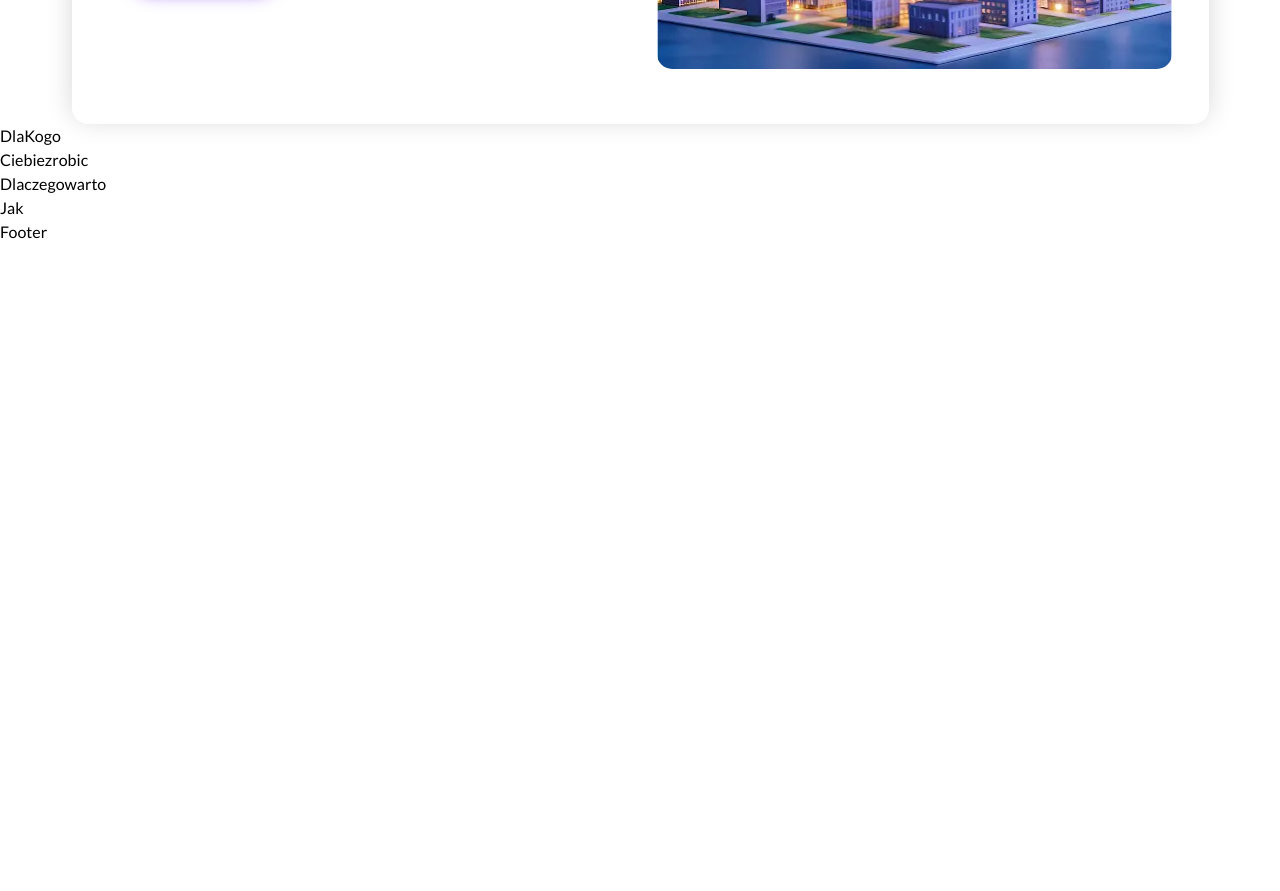
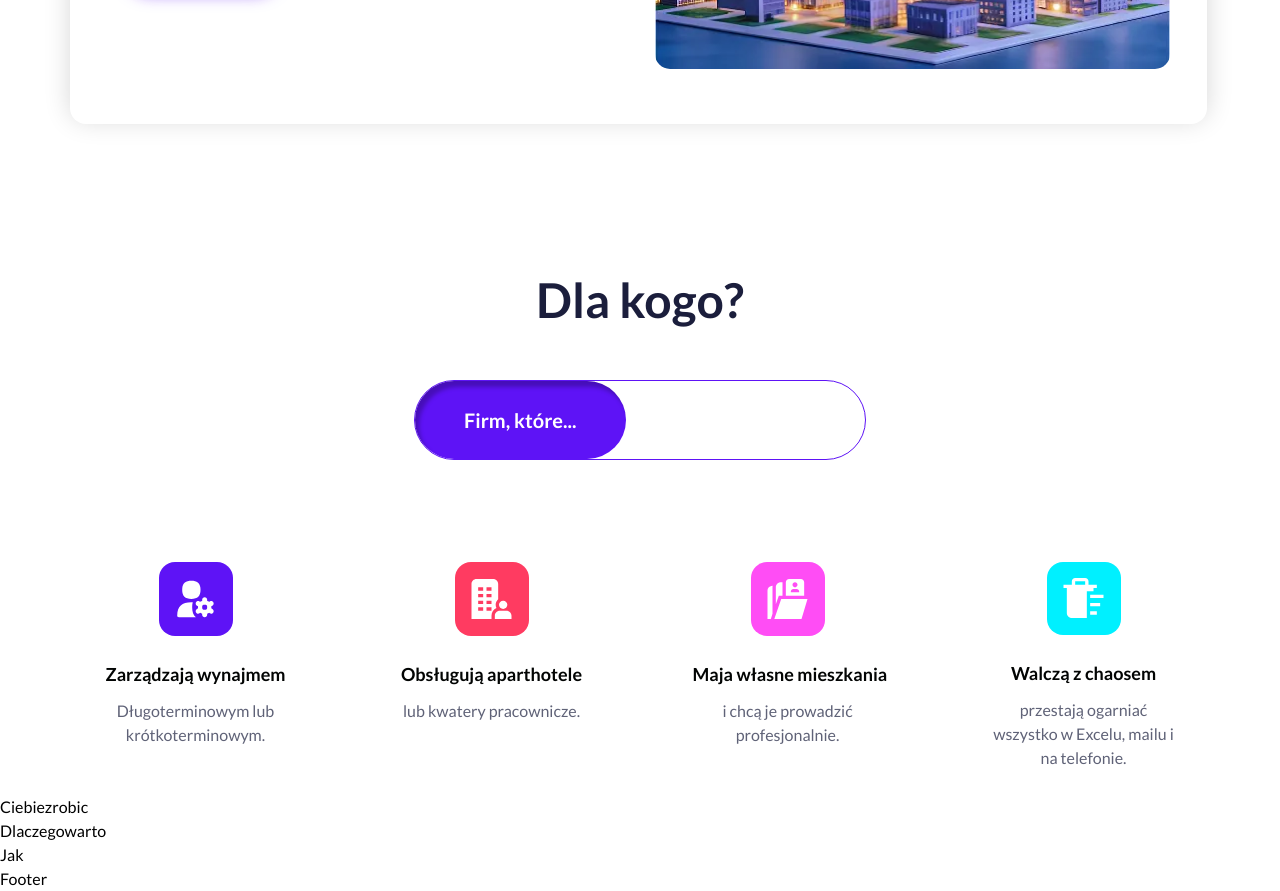
Before and after one commit to Nehaboora033/Test, a React (Vite) app: page / in a window 1280 px wide. Shown: the part 1700-2591 px from the top of the page. Before the commit the page ends 1944 px from the top, so only its background shows below. Built offline with nearby package versions, Linux system fonts and the light colour scheme.

Commit message:
created the dla

```diff
--- a/src/App.css
+++ b/src/App.css
@@ -12,9 +12,10 @@ body {
 
 @theme {
     --shadow-purple: 0px 1px 15px 0px #5E13F687;
-    --shadow-red: 5px 7px 58.2px 0px #FF3B611A;
     --shadow-black: 0px -4px 27px 0px #00000029;
     --shadow-lightblack: 0px -3.01px 20.32px 0px #00000029;
+    --shadow-inner: 4px 6px 4px 0px #00000040 inset;
+
 
     /* common page purple */
     --color-purple: #5E13F6;
@@ -66,12 +67,12 @@ body {
 }
 
 /* shadows */
+
+.shadowinner{
+    box-shadow: var(--shadow-inner);
+}
 .shadowpurple {
     box-shadow: var(--shadow-purple);
-}
-
-.shadowred {
-    box-shadow: var(--shadow-red);
 }
 
 .shadowblack {
@@ -80,4 +81,5 @@ body {
 
 .shadowlightblack {
     box-shadow: var(--shadow-lightblack);
+
 }
--- a/src/components/DlaKogo.jsx
+++ b/src/components/DlaKogo.jsx
@@ -1,8 +1,45 @@
 import React from 'react'
+import SubHeading from './common/SubHeading'
+import Button from './common/Button'
+import { Dla_Data } from '../utils/helper'
+import Box from './common/box'
+import Description from './common/Description'
+import { Dla_Box_Color, Dla_Box_Shadow, Dla_Card_Shadow } from '../utils/helper'
 
 const DlaKogo = () => {
   return (
-    <div>DlaKogo</div>
+    <div className='max-w-[1164px] w-full mx-auto px-3'>
+      <div className='max-w-[1140px] '>
+        <SubHeading className='text-center mb-[44px]'>Dla kogo?</SubHeading>
+        <div className='border border-[#5E13F6] rounded-[73px] max-w-[452px] w-full mx-auto mb-[77px]'>
+          <Button className='!font-bold !text-[20px]  purple !rounded-[73px] !py-[24px] !px-[49px] shadowinner'>Firm, które...</Button>
+        </div>
+        {/* cards data */}
+        <div className="flex gap-[45px]">
+          {Dla_Data.map((item, index) => (
+            <div
+              key={index}
+              className={`group max-w-[251px] card w-full h-[258px] rounded-[15px] flex flex-col items-center p-[25px] cursor-pointer transition-all duration-300 ${Dla_Card_Shadow[index]}`}
+            >
+              <Box
+                className={`size-[74px] rounded-2xl mb-[24px] flex items-center justify-center transition-all duration-300 ${Dla_Box_Shadow[index]}`}
+                style={{ backgroundColor: Dla_Box_Color[index] }}
+              >
+                <item.svg />
+              </Box>
+              <div className="max-w-[190px] w-full">
+                <h4 className="font-bold text-lg text-center text-[#020403] mb-[11px] whitespace-nowrap">
+                  {item.title}
+                </h4>
+                <Description className="text-center text-[#5F6277]">
+                  {item.description}
+                </Description>
+              </div>
+            </div>
+          ))}
+        </div>
+      </div>
+    </div>
   )
 }
 
--- a/src/components/Easyai.jsx
+++ b/src/components/Easyai.jsx
@@ -8,18 +8,15 @@ import looking from '../assets/webp/lookingimg.webp'
 
 const Easyai = () => {
   return (
-    <div className='max-w-[1364px] mx-auto px-3  '>
-      <div className='max-w-[1137px] rounded-2xl mx-auto shadowblack py-[55px] pl-[56px] pr-[37px] '>
-
+    <div className='max-w-[1164px] mx-auto px-3 mb-[140px]  '>
+      <div className='max-w-[1137px] rounded-2xl shadowblack py-[55px] pl-[56px] pr-[37px] '>
         <div className='flex justify-between'>
           <div className='max-w-[471px] w-full relative'>
             <img src={looking} alt="img" className='absolute top-[-205px] left-0' />
             <SubHeading className='mb-[18px]'>Odkryj RentEasy.AI</SubHeading>
             <SubHeading className=' max-w-[437px] w-full leading-[120%] mb-[14px] !text-[20px]'>Jesteśmy Twoim zespołem ds. operacji cyfrowych, pracującym dla Ciebie 24/7.</SubHeading>
             <Description className={'text-[#494B63]'}>RentEasy.AI to pierwszy w Polsce system CRM stworzony od podstaw specjalnie dla firm zarządzających nieruchomościami. Automatyzujemy codzienne operacje, ograniczamy chaos i pomagamy rozwijać działalność bez konieczności zatrudniania dodatkowych pracowników. </Description>
-
             <Description className={'mt-3 text-[#494B63] mb-[35px]'}>Nie jesteśmy kolejnym ładnym panelem do ewidencji mieszkań. Jesteśmy cyfrowym zespołem operacyjnym, który pracuje dla Ciebie 24/7.</Description>
-
             <Button className={'purple shadowpurple'}>Sprawdź nas!</Button>
           </div>
           <div className='max-w-[515px] w-full '>
--- a/src/components/common/Button.jsx
+++ b/src/components/common/Button.jsx
@@ -2,7 +2,7 @@ import React from 'react'
 
 const Button = ({ className = '', children }) => {
   return (
-    <button className={`${className} rounded-[30px] py-[12px] px-[29px] font-semibold text-base text-white cursor-pointer hover:scale-105 transition-all duration-150`}>
+    <button className={`${className} rounded-[30px] py-[12px] px-[29px] font-semibold text-base text-white cursor-pointer ho ver:scale-105 transition-all duration-150`}>
       {children}
     </button>
   )
--- a/src/components/common/box.jsx
+++ b/src/components/common/box.jsx
@@ -1,8 +1,8 @@
 import React from 'react'
 
-const Box = ({ className = '', children }) => {
+const Box = ({ className = '', children,style }) => {
     return (
-        <div className={`${className} flex items-center justify-center`}>
+        <div className={`${className} flex items-center justify-center`} style={style}>
             {children}
         </div>
     )
--- a/src/utils/helper.js
+++ b/src/utils/helper.js
@@ -1,4 +1,4 @@
-import { Swipersvg1, Swipersvg2, Swipersvg3, Swipersvg4 } from "./icons"
+import { Dlasvg1, Dlasvg2, Dlasvg3, Dlasvg4, Swipersvg1, Swipersvg2, Swipersvg3, Swipersvg4 } from "./icons"
 import img1 from '../assets/webp/img1.webp'
 import img2 from '../assets/webp/img2.webp'
 import img3 from '../assets/webp/img3.webp'
@@ -66,3 +66,48 @@ export const Heroswiper_Data = [
     },
 
 ]
+
+export const Dla_Data = [
+    {
+        title: 'Zarządzają wynajmem',
+        description: 'Długoterminowym lub krótkoterminowym.',
+        svg: Dlasvg1,
+
+    },
+    {
+        title: 'Obsługują aparthotele',
+        description: 'lub kwatery pracownicze.',
+        svg: Dlasvg2,
+    },
+    {
+        title: 'Maja własne mieszkania',
+        description: 'i chcą je prowadzić profesjonalnie.',
+        svg: Dlasvg3,
+    },
+    {
+        title: 'Walczą z chaosem',
+        description: 'przestają ogarniać wszystko w Excelu, mailu i na telefonie.',
+        svg: Dlasvg4,
+    },
+]
+
+export const Dla_Box_Color = [
+    "#5E13F6",
+    "#FF3B61",
+    "#FF4DF5",
+    "#00F0FF",
+];
+
+export const Dla_Box_Shadow = [
+    "group-hover:shadow-[5px_7px_58.2px_0px_#9e77ec]",
+    "group-hover:shadow-[5px_7px_58.2px_0px_#EF414363]",
+    "group-hover:shadow-[5px_7px_58.2px_0px_#ce6fc9]",
+    "group-hover:shadow-[5px_7px_58.2px_0px_#56dde7]",
+];
+
+export const Dla_Card_Shadow = [
+    "hover:shadow-[5px_7px_58.2px_0px_#5E13F61A]",
+    "hover:shadow-[5px_7px_58.2px_0px_#FF3B611A]",
+    "hover:shadow-[5px_7px_58.2px_0px_#FF4DF51A]",
+    "hover:shadow-[5px_7px_58.2px_0px_#00F0FF1A]",
+];
```
